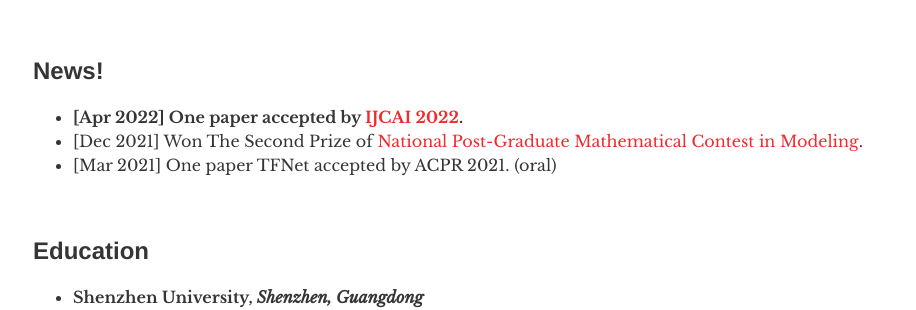
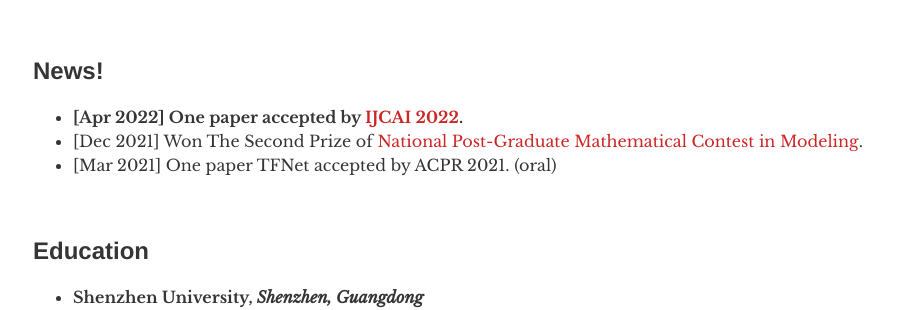
Before and after one commit to taovv/taovv.github.io, a Jekyll site: the page built from index.md, in a window 1280 px wide. Shown: the part 629-939 px from the top of the page, without its empty margins (182-1098 px from the left). Built offline with Jekyll 4.4.1, drawn with Linux system fonts in a browser that asks for light colours; a script that is not in the unit is left out.

Commit message:
Update index.md

```diff
--- a/index.md
+++ b/index.md
@@ -10,8 +10,8 @@ layout: about
 
 ## News!
 
-- <b>[Apr 2022] One paper accepted by <font color="#EE2C2C">IJCAI 2022</font>.</b><br>
-- [Dec 2021] Won The Second Prize of <font color="#EE2C2C">National Post-Graduate Mathematical Contest in Modeling</font>.
+- <b>[Apr 2022] One paper accepted by <font color="#CD2626">IJCAI 2022</font>.</b><br>
+- [Dec 2021] Won The Second Prize of <font color="#CD2626">National Post-Graduate Mathematical Contest in Modeling</font>.
 - [Mar 2021] One paper TFNet accepted by ACPR 2021. (oral)<br>
 
 <br>
```
